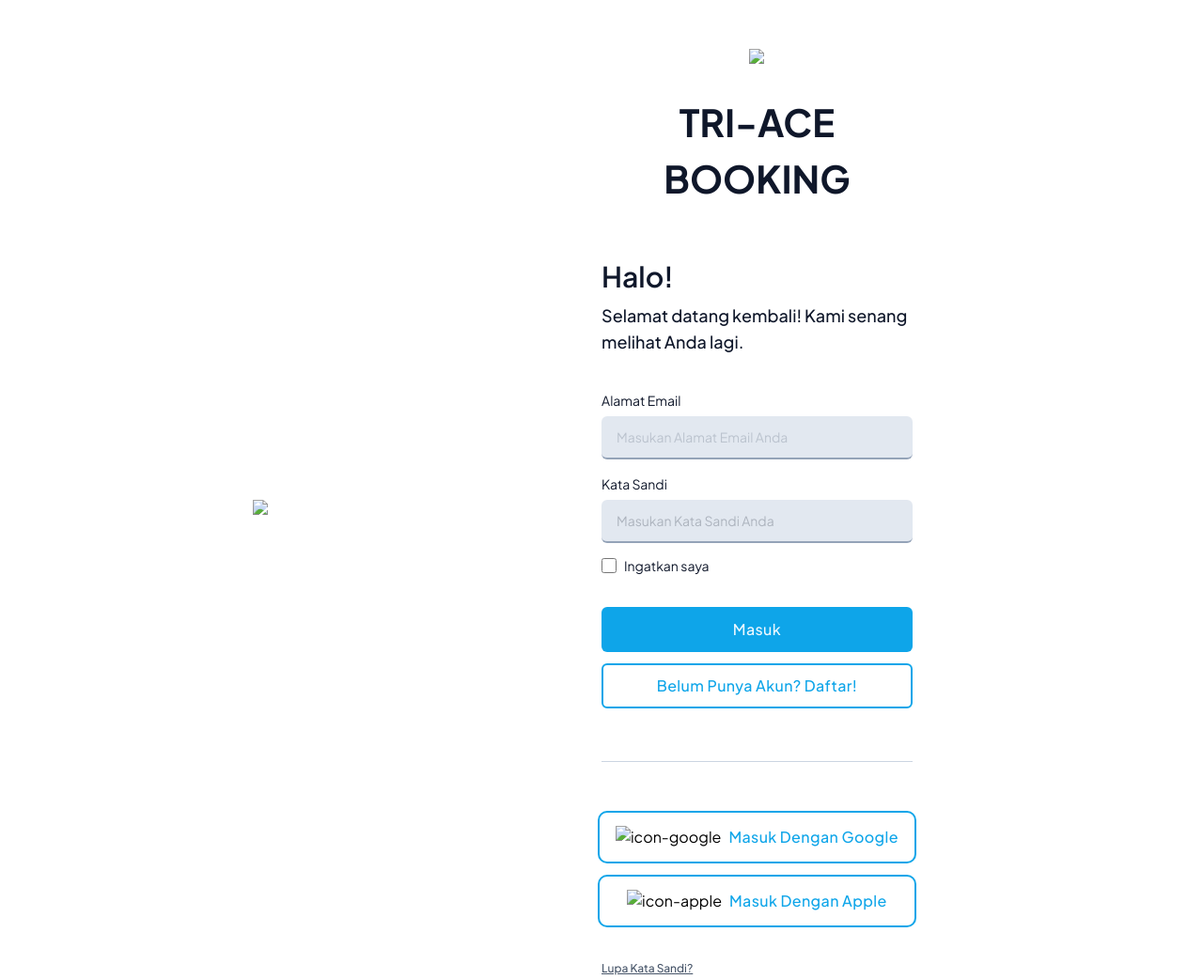
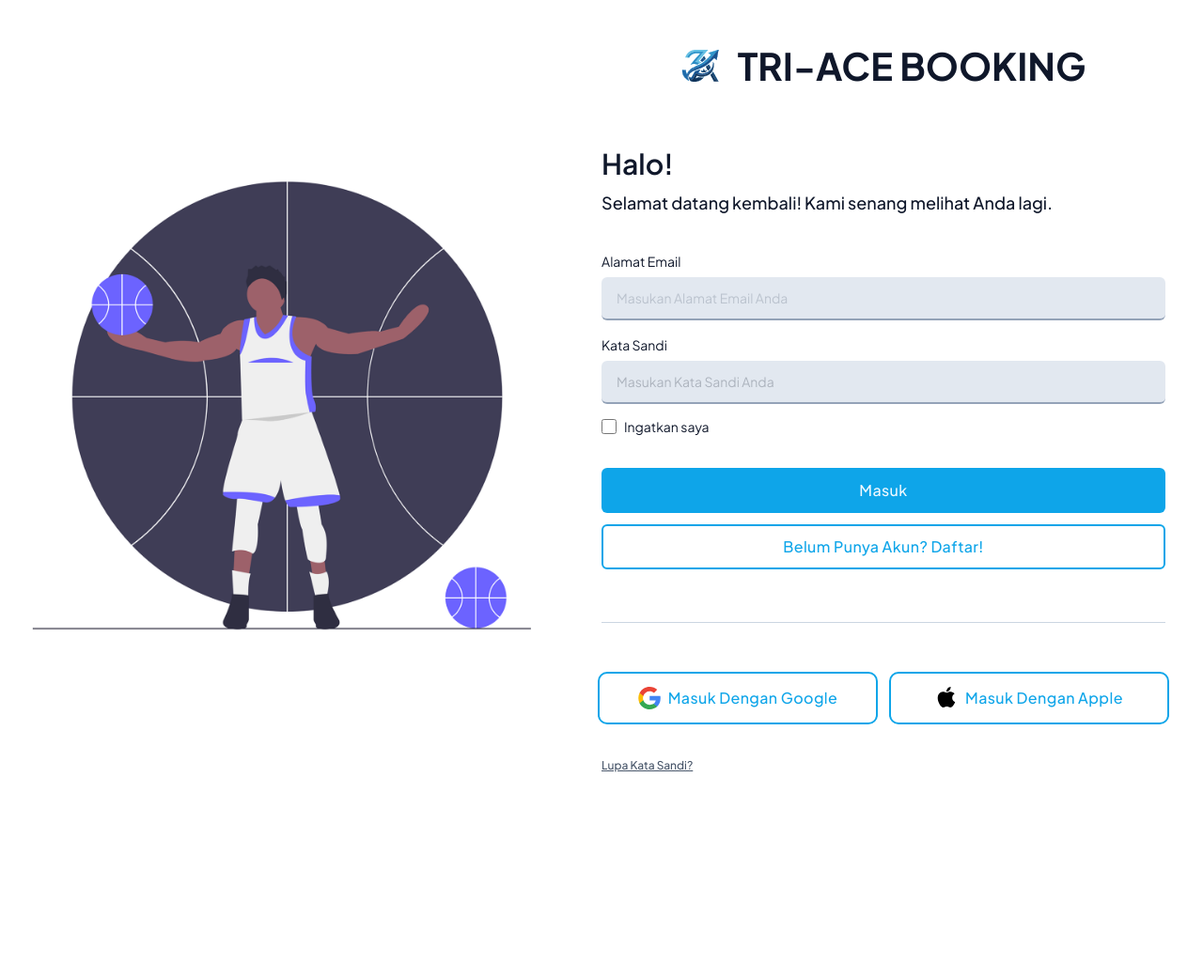
Before and after one commit to jymnastiar/webpage-vinix7, a website: page src/index.html in a window 1280 px wide. Shown: the whole page at 94% size. After the commit the page ends 863 px from the top, so only its background shows below. Drawn offline with Linux system fonts and the light colour scheme; the site is published under a folder, as on GitHub Pages, so addresses that start at the root find nothing.

Commit message:
change logo and image directory

```diff
--- a/src/index.html
+++ b/src/index.html
@@ -10,14 +10,14 @@
   <body class="w-full min-h-screen bg-white inline-flex justify-center items-center font-main">
     <div class="max-w-360 flex flex-col justify-center items-center md:flex-row">
       <section class="flex-1 h-auto max-w-130 md:max-w-180">
-        <img src="/src/img/background-img.png" />
+        <img alt="background-img" src="img/background-img.png" />
       </section>
 
       <section class="flex-1 px-10 py-10 inline-flex flex-col justify-center items-start gap-14">
 
         <header class="self-stretch inline-flex justify-center items-center gap-5 flex-wrap content-center">
           <div class="w-10 h-10 flex justify-center items-center">
-            <img src="/src/img/logo.svg" />
+            <img alt="logo" src="img/logo.svg" />
           </div>
           <h1 class="justify-start text-center text-color-text-title text-[40px] font-bold">TRI-ACE BOOKING</h1>
         </header>
@@ -69,12 +69,12 @@
         <footer class="self-stretch flex flex-col justify-start items-start gap-10">
           <div class="self-stretch flex flex-wrap justify-start items-start gap-5">
             <button class="flex-1 min-w-45 h-12 px-3 py-4 rounded-md outline-2 outline-offset-2 outline-color-button-primary flex justify-center items-center gap-2 cursor-pointer">
-              <img src="/src/img/icon-google.svg" alt="icon-google">
+              <img src="img/icon-google.svg" alt="icon-google">
               <p class="text-color-button-primary text-base font-medium leading-4 tracking-wide">Masuk Dengan Google</p>
             </button>
 
             <button class="flex-1 min-w-45 h-12 px-3 py-4 rounded-md outline-2 outline-offset-2 outline-color-button-primary flex justify-center items-center gap-2 cursor-pointer">
-              <img src="/src/img/icon-apple.svg" alt="icon-apple">
+              <img src="img/icon-apple.svg" alt="icon-apple">
               <p class="text-color-button-primary text-base font-medium leading-4 tracking-wide">Masuk Dengan Apple</p>
             </button>
           </div>
```
